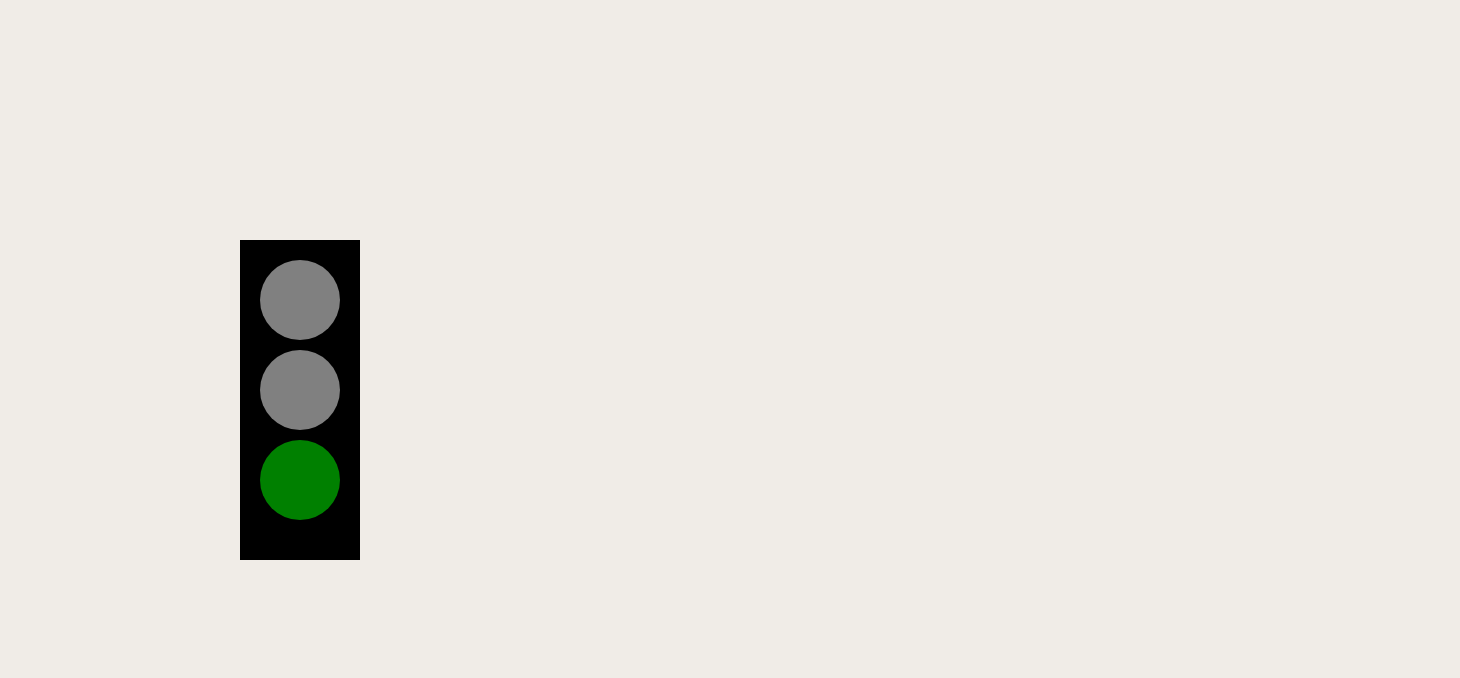
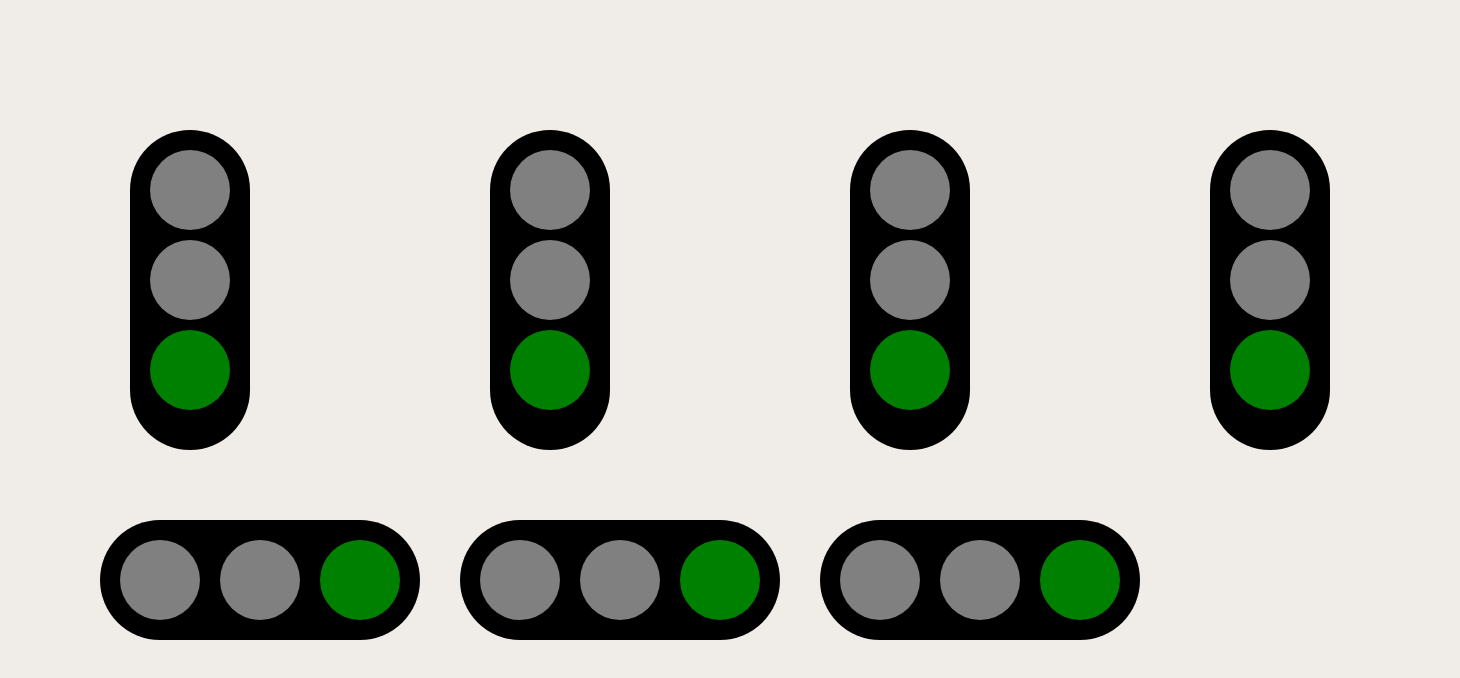
Before and after one commit to dennismaricarl/React-Projects-Mari-Dennis, a React (Create React App) app in the folder traffic-light/: page / in a window 1280 px wide. Shown: the top 678 px of the page, 1460 px wide, since content can reach past the window. Built offline with nearby package versions, Linux system fonts and the light colour scheme.

Commit message:
added more traffic lights horizontal and vertical

```diff
--- a/traffic-light/src/App.css
+++ b/traffic-light/src/App.css
@@ -1,19 +1,36 @@
-.wrapper{
+.trafficCircles{
+    height: 80px;
+    width: 80px;
+    display: flex;
+    border-radius: 100px;
+    background-color: gray;
+    margin: 10px;
+}
+
+.vertical{
     height: 300px;
     width: 100px;
     background-color: black;
     padding: 10px;
-    margin: 30vh;
+    margin: 50px;
+    border-radius: 100px;
 
 }
 
-.gray{
-    height: 80px;
-    width: 80px;
-    display: flex;
+.horizontal{
+    height: 100px;
+    width: 300px;
+    background-color: black;
+    padding: 10px;
+    display: inline-grid;
+    grid-template-columns: auto auto auto;
+    margin: 20px;
     border-radius: 100px;
-    flex-direction: column;
-    background-color: gray;
-    margin: 10px;
 
 }
+
+.wrapper{
+    margin: 80px;
+    display:inline-grid;
+    grid-template-columns: auto auto auto auto;
+}
--- a/traffic-light/src/App.js
+++ b/traffic-light/src/App.js
@@ -21,9 +21,17 @@ function App() {
     }
   }
   return (
-    <div>
+    <>
+    <div className="wrapper">
       <TrafficLight trafficColors={trafficColors}/>
+      <TrafficLight trafficColors={trafficColors}/>
+      <TrafficLight trafficColors={trafficColors}/>
+      <TrafficLight trafficColors={trafficColors}/>
+      <TrafficLight trafficColors={trafficColors} layout="horizontal"/>
+      <TrafficLight trafficColors={trafficColors} layout="horizontal"/>
+      <TrafficLight trafficColors={trafficColors} layout="horizontal"/>
     </div>
+    </>
   );
 }
 
--- a/traffic-light/src/TrafficLight.js
+++ b/traffic-light/src/TrafficLight.js
@@ -2,15 +2,12 @@ import './App.css'
 
 import {useState, useEffect} from 'react';
 
-function TrafficLight({trafficColors}){
+function TrafficLight({trafficColors, layout}){
 
 const [currentColor, setCurrentColor] = useState('green');
 
 useEffect(()=> {
 const {duration, next} = trafficColors[currentColor]
-    //logic here
-    // setCurrentColor(next)
-    //use setTimeOut
 const timer = setTimeout(()=> {setCurrentColor(next)}, duration);
 
 return()=> {
@@ -19,13 +16,17 @@ return()=> {
 }, [currentColor])
 
     return(
-        <div className="wrapper">
+        <>
+        <div className={layout === 'horizontal' ? 'horizontal' : 'vertical'}>
         {Object.keys(trafficColors).map((keyColor)=> (
-            <div className="gray" style={{
+            <div className="trafficCircles" style={{
                 backgroundColor: keyColor === currentColor && trafficColors[keyColor].backgroundColor
-            }}></div>
+            }}>
+            </div>
         ))}
         </div>
+        </>
+
     )
 }
 
```
